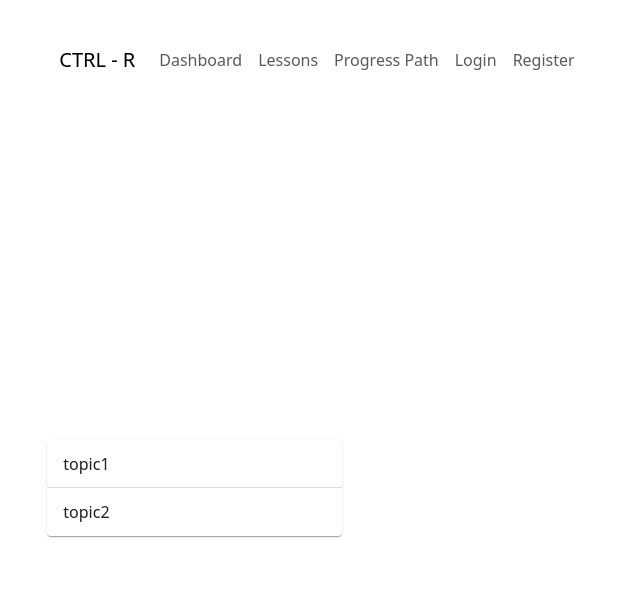
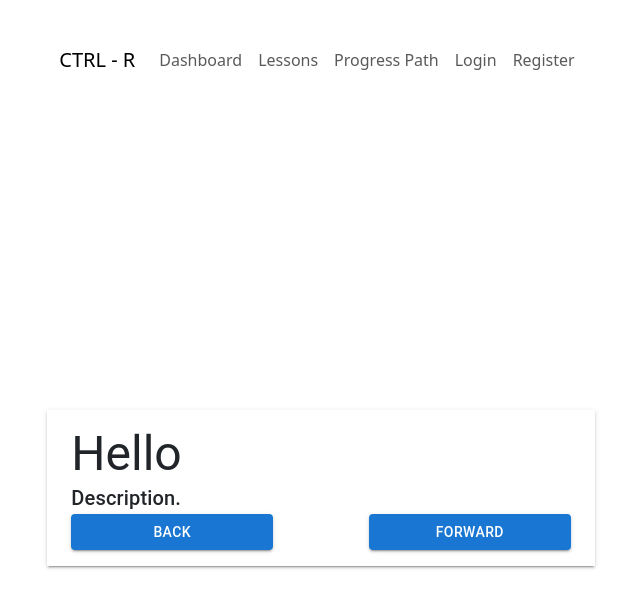
Before and after one commit to cfgcolumbus23/Team-8, a React (Vite) app in the folder frontend/: page /Lessons in a window 1280 px wide. Shown: the top 608 px of the page, without its empty margins (319-959 px from the left). Built offline with nearby package versions, Linux system fonts and the light colour scheme.

Commit message:
added listdeck

```diff
--- a/frontend/src/App.jsx
+++ b/frontend/src/App.jsx
@@ -9,13 +9,42 @@ import 'bootstrap/dist/css/bootstrap.min.css'
 
 const topic1 = {
   name: "topic1",
-  lessons: ["leson1", "lesson2", "lesson3"]
+  lessons: [{
+    title: "Lesson 1",
+    description: "This is the description",
+    id: "temp"
+  },
+  {
+    title: "Lesson 2",
+    description: "This is the description",
+    id: "temp"
+  }]
 };
 
 const topic2 = {
   name: "topic2",
-  lessons: ["leson1", "lesson2", "lesson3"]
+  lessons: [{
+    title: "Lesson 1",
+    description: "This is the description",
+    id: "temp"
+  },
+  {
+    title: "Lesson 2",
+    description: "This is the description",
+    id: "temp"
+  }]
 };
+
+// const list = [{
+//   title: "Lesson 1",
+//   description: "This is the description",
+//   id: "dsf"
+// }]
+
+// const topic2 = {
+//   name: "topic2",
+//   lessons: ["leson1", "lesson2", "lesson3"]
+// };
 
 const tempTopics = [topic1, topic2];
 
@@ -29,7 +58,7 @@ function App() {
         <body>
         <BrowserRouter>
         <Routes>
-          <Route path="/Lessons" element={<Lessons topics = {tempTopics}/>}/>
+          <Route path="/Lessons" element={<Lessons topics={tempTopics}/>}/>
         </Routes>
         </BrowserRouter>
         </body>
--- a/frontend/src/components/Lesson/LessonsList.jsx
+++ b/frontend/src/components/Lesson/LessonsList.jsx
@@ -1,18 +1,19 @@
 import { Container, Card, CardContent, Typography } from "@mui/material"
 import { LessonCard } from "./LessonCard"
 
-export function LessonsPage(props) {
+export function LessonsList(props) {
 
-  const list = [{
-    title: "Lesson 1",
-    description: "This is the description",
-  }]
+  // const list = [{
+  //   title: "Lesson 1",
+  //   description: "This is the description",
+  //   id: "dsf"
+  // }]
 
 
 
   // const
   return <>
-  {list.map(elem => <LessonCard {...elem} />)}
+  {props.lessons.map(elem => <LessonCard {...elem} />)}
   </>
 
 }
--- /dev/null
+++ b/frontend/src/components/Lesson/ListDeck.jsx
@@ -0,0 +1,38 @@
+// import { Container, Card, CardContent, Typography } from "@mui/material"
+// import {  } from "./LessonCard"
+
+import { Container, Stack, Typography, Button, Paper } from "@mui/material";
+// import { Button } from "bootstrap";
+
+export function LessonDeck(props) {
+
+    // props.
+
+
+    return <>
+        {/* sx={{ fontSize: 18, textAlign: 'left' }} */}
+
+
+        {/* <Box >
+
+    </Box> */}
+        <Container fixed={true} style={{ boxShadow: '1px' }} sx={{ boxShadow: 2 }}>
+            <Typography variant="h3" style={{ textAlign: 'left' }} sx={{ mt: 2 }}>Hello</Typography>
+            <Typography variant="h6" style={{ textAlign: 'left' }}>Description.</Typography>
+            <Stack direction="row" spacing={12} sx={{ marginBottom: 2 }}>
+                <Button variant="contained" fullWidth={true}>
+                    Back
+                </Button>
+                <Button variant="contained" fullWidth={true}>
+                    Forward
+                </Button >
+            </Stack>
+
+        </Container>
+
+
+
+    </>
+
+
+}
--- a/frontend/src/pages/Lessons/Lessons.jsx
+++ b/frontend/src/pages/Lessons/Lessons.jsx
@@ -2,17 +2,22 @@ import React from 'react'
 import Accordion from '@mui/material/Accordion';
 import AccordionDetails from '@mui/material/AccordionDetails';
 import AccordionSummary from '@mui/material/AccordionSummary';
-import LessonTemplate from './LessonTemplate/LessonTemplate'
+// import LessonTemplate from './LessonTemplate/LessonTemplate'
+
+import { LessonsList } from '../../components/Lesson/LessonsList';
+import { Container } from '@mui/material';
+import { LessonDeck } from '../../components/Lesson/ListDeck';
 
 const Lessons = (props) => {
 const topicList = props.topics.map((topic) =>
     <Accordion>
         <AccordionSummary>{topic.name}</AccordionSummary>
-        <AccordionDetails>{<LessonTemplate lessons = {topic.lessons}/>}</AccordionDetails>
+        <AccordionDetails>{<LessonsList lessons={topic.lessons} />}</AccordionDetails>
     </Accordion>
 );
     return (
-        <div>{topicList}</div>
+        // <Container>{topicList}</Container>
+        <LessonDeck></LessonDeck>
     );
 }
 
```
